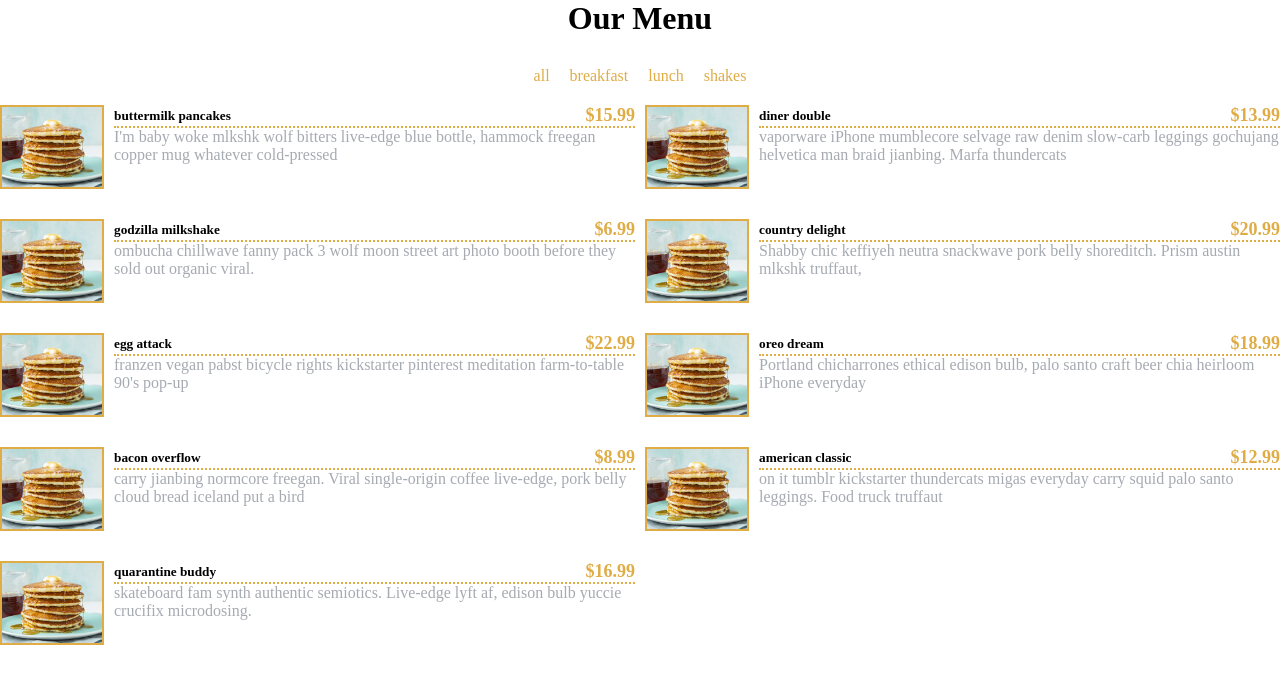
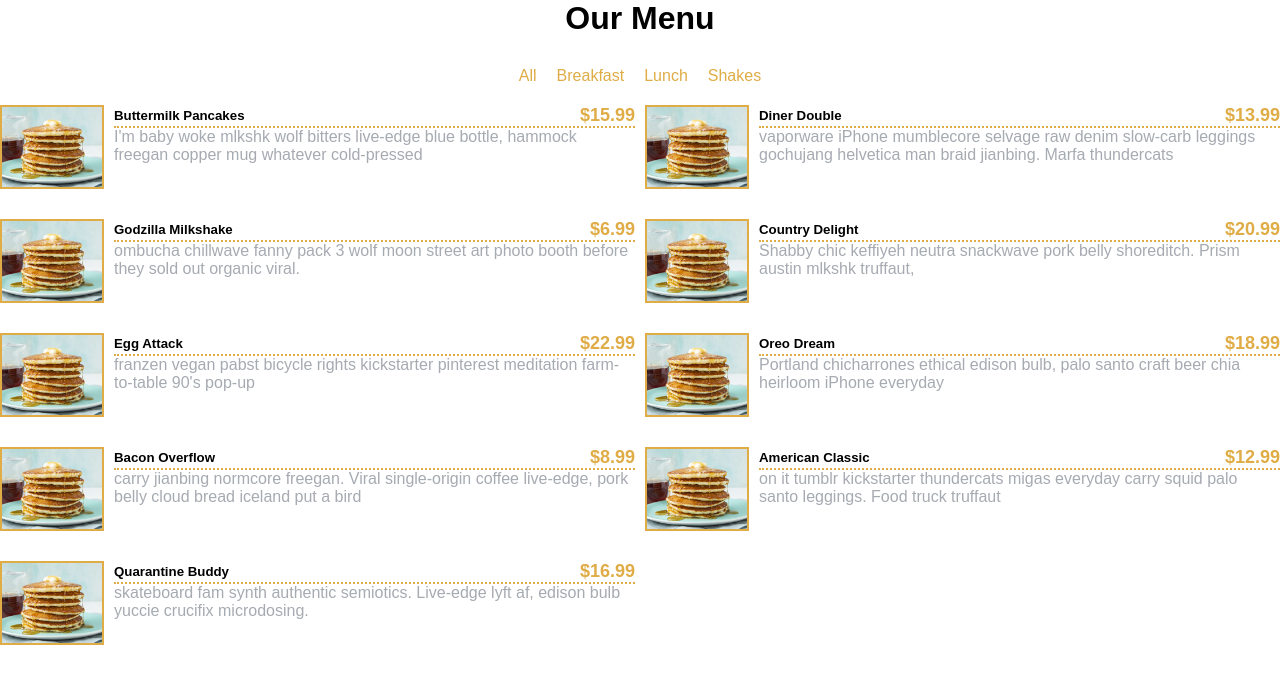
Before and after one commit to acciojob/menu-bhuvan243, a React app: page / in a window 1280 px wide. Shown: the top 684 px of the page. Built offline with nearby package versions, Linux system fonts and the light colour scheme.

Commit message:
solution added

```diff
--- a/src/components/App.js
+++ b/src/components/App.js
@@ -1,6 +1,7 @@
 import React, { useState } from "react";
 import "./../styles/App.css";
 import menuList from "./../data/menuList.json";
+import { capitalizeFirstLetter } from "./functions";
 
 const App = () => {
   const [displayList, setDisplayList] = useState(menuList);
@@ -22,7 +23,7 @@ const App = () => {
       <ul>
         {categories.map((category, index) => (
           <li name={category} key={index} onClick={showMenu}>
-            {category}
+            {capitalizeFirstLetter(category)}
           </li>
         ))}
       </ul>
@@ -33,7 +34,7 @@ const App = () => {
               <img src={item.img} />
               <div>
                 <div className="heading">
-                  <h5>{item.title}</h5>
+                  <h5>{capitalizeFirstLetter(item.title)}</h5>
                   <span>${item.price}</span>
                 </div>
                 <p>{item.desc}</p>
--- /dev/null
+++ b/src/components/functions.js
@@ -0,0 +1,13 @@
+export function capitalizeFirstLetter(str) {
+  console.log(str);
+  const capitalizedResult = str
+    .split(" ")
+    .map(capitalize)
+    .join(" ");
+    return capitalizedResult;
+
+}
+
+function capitalize(str) {
+    return str.charAt(0).toUpperCase() + str.slice(1);
+}
--- a/src/styles/App.css
+++ b/src/styles/App.css
@@ -1,6 +1,7 @@
 * {
   margin: 0;
   padding: 0;
+  font-family: Arial, Helvetica, sans-serif;
 }
 h1 {
   /* color: #27aedb; */
```
